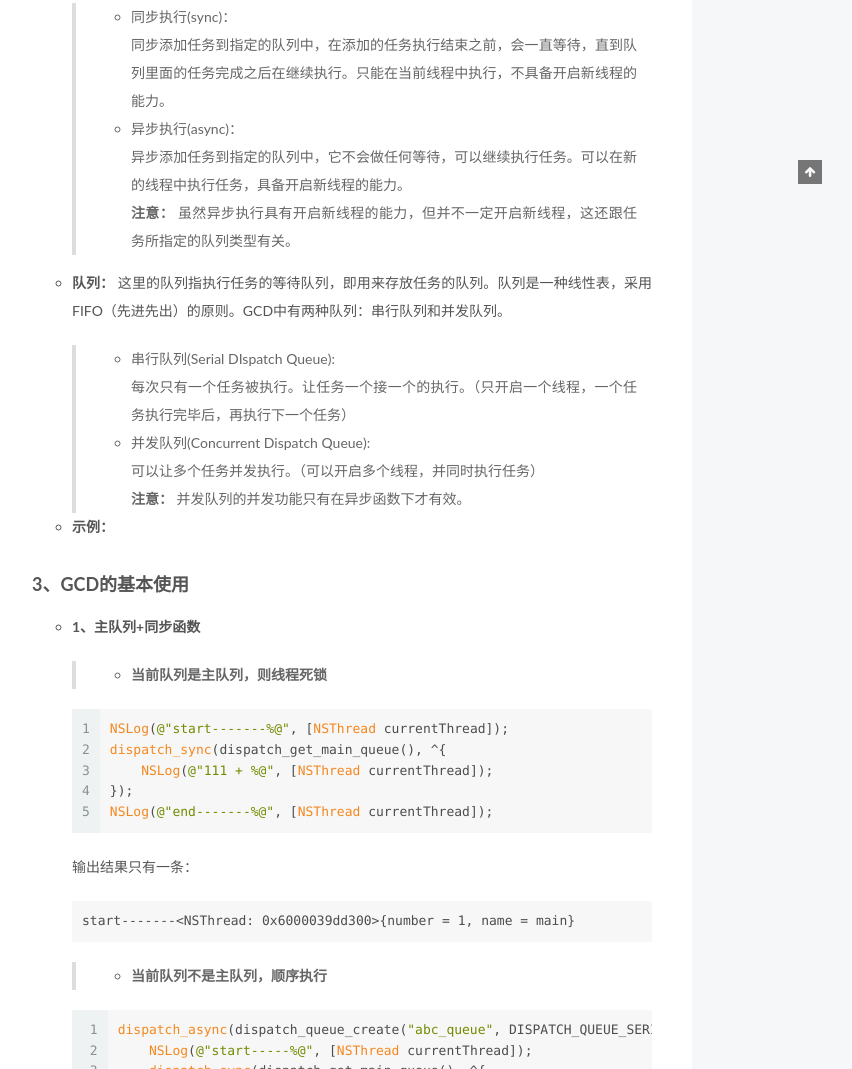
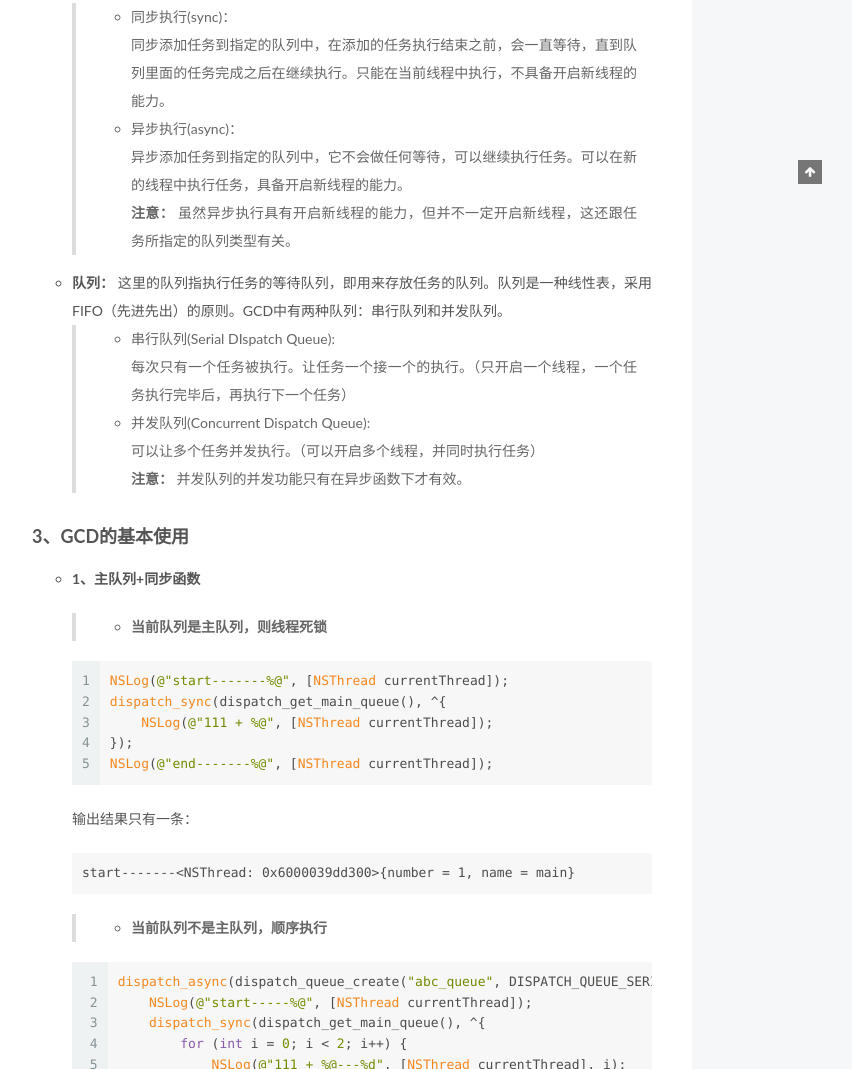
Before and after one commit to YourMelody/yourmelody.github.io, a plain HTML site: page 2018/12/02/多线程总结/index.html in a window 1280 px wide. Shown: the part 716-1785 px from the top of the page, without its empty margins (428-1280 px from the left). Drawn offline with Linux system fonts and the light colour scheme; some packages are replaced by stand-ins of ours; a script that the page names is missing.

Commit message:
Site updated: 2018-12-08 17:44:40

```diff
--- a/2018/12/02/多线程总结/index.html
+++ b/2018/12/02/多线程总结/index.html
@@ -87,7 +87,7 @@
 <meta property="og:site_name" content="Funny的小笔记">
 <meta property="og:description" content="1、首先了解什么是线程和进程 进程： 系统中正在运行的一个应用程序，每个进程之间是独立的，每个进程均运行在其专用且受保护的内存空间内。 线程： 一个线程要想执行任务，必须得有进程，每个进程至少要有1条线程。线程是进程的基本执行单元，一个进程的所有任务都在线程中执行。 多线程： 1个进程中可以开启多条线程，多条线程可以并行（同时）执行不同的任务。  多线程原理： 同一时间，CPU只能处理1条线程任务">
 <meta property="og:locale" content="zh-Hans">
-<meta property="og:updated_time" content="2018-12-03T15:21:46.926Z">
+<meta property="og:updated_time" content="2018-12-08T09:24:14.000Z">
 <meta name="twitter:card" content="summary">
 <meta name="twitter:title" content="多线程总结">
 <meta name="twitter:description" content="1、首先了解什么是线程和进程 进程： 系统中正在运行的一个应用程序，每个进程之间是独立的，每个进程均运行在其专用且受保护的内存空间内。 线程： 一个线程要想执行任务，必须得有进程，每个进程至少要有1条线程。线程是进程的基本执行单元，一个进程的所有任务都在线程中执行。 多线程： 1个进程中可以开启多条线程，多条线程可以并行（同时）执行不同的任务。  多线程原理： 同一时间，CPU只能处理1条线程任务">
@@ -327,15 +327,12 @@
 </li>
 </ul>
 <ul>
-<li><p><strong>队列：</strong> 这里的队列指执行任务的等待队列，即用来存放任务的队列。队列是一种线性表，采用FIFO（先进先出）的原则。GCD中有两种队列：串行队列和并发队列。</p>
-<blockquote>
+<li><strong>队列：</strong> 这里的队列指执行任务的等待队列，即用来存放任务的队列。队列是一种线性表，采用FIFO（先进先出）的原则。GCD中有两种队列：串行队列和并发队列。<blockquote>
 <ul>
 <li>串行队列(Serial DIspatch Queue):<br>每次只有一个任务被执行。让任务一个接一个的执行。（只开启一个线程，一个任务执行完毕后，再执行下一个任务）</li>
 <li>并发队列(Concurrent Dispatch Queue):<br>可以让多个任务并发执行。（可以开启多个线程，并同时执行任务）<br><strong>注意：</strong> 并发队列的并发功能只有在异步函数下才有效。</li>
 </ul>
 </blockquote>
-</li>
-<li><p><strong>示例：</strong> </p>
 </li>
 </ul>
 <h3 id="3、GCD的基本使用"><a href="#3、GCD的基本使用" class="headerlink" title="3、GCD的基本使用"></a>3、GCD的基本使用</h3><ul>
```
